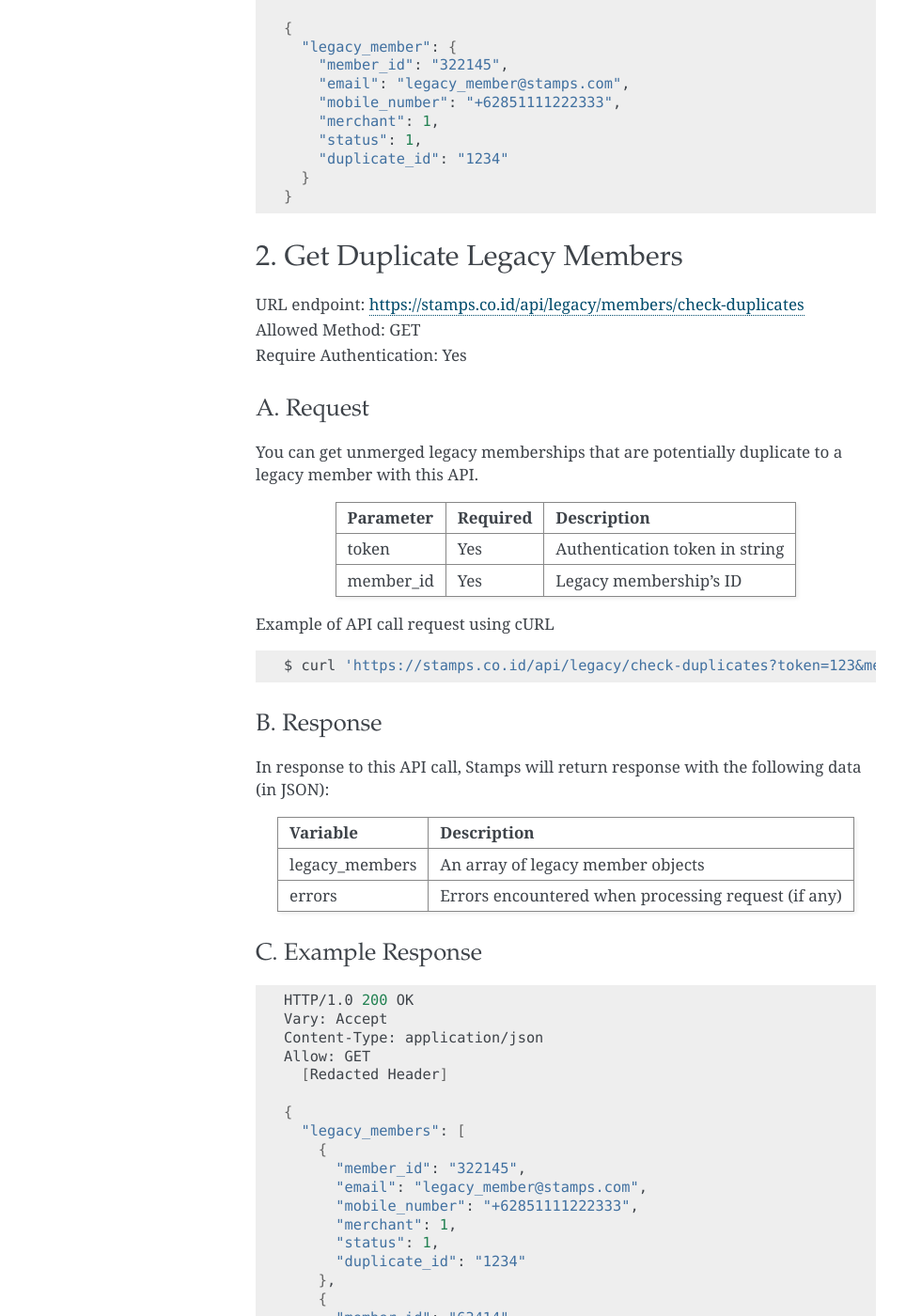
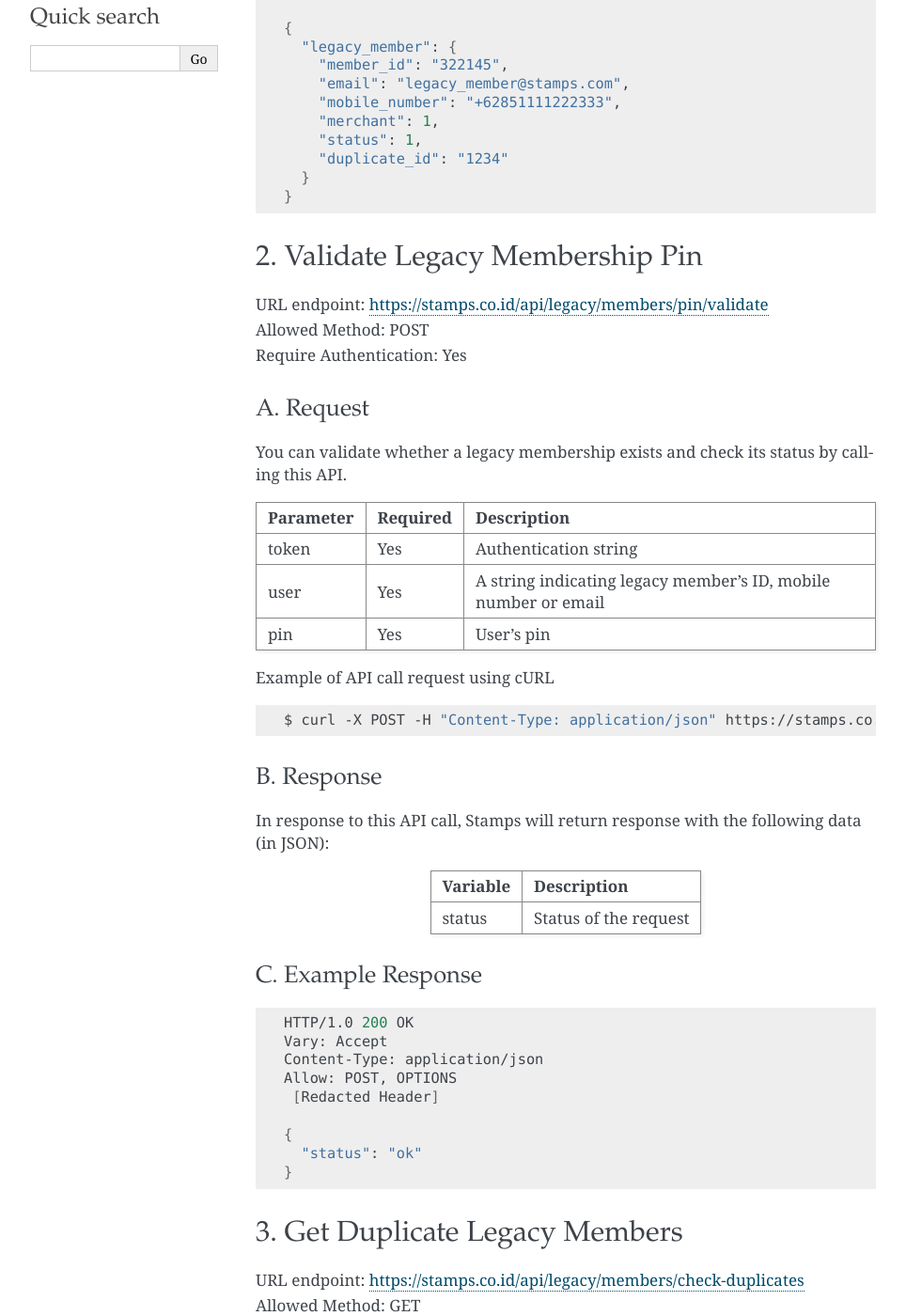
Before and after one commit to ui/stamps-api-docs, a Sphinx documentation site: the page built from source/legacy_members_api.rst, in a window 1280 px wide and 1400 px high, scrolled down 1201 px. Shown: the whole window at 94% size, without its empty margins (148-1112 px from the left). Built offline with Sphinx 7.4.7, drawn with Linux system fonts in a browser that asks for light colours; some of the changed text lies outside the part shown.

Commit message:
Add validate legacy memebr pin docs

```diff
--- a/source/legacy_members_api.rst
+++ b/source/legacy_members_api.rst
@@ -68,7 +68,62 @@ C. Example Response
     }
 
 
-2. Get Duplicate Legacy Members
+2. Validate Legacy Membership Pin
+====================================
+| URL endpoint: https://stamps.co.id/api/legacy/members/pin/validate
+| Allowed Method: POST
+| Require Authentication: Yes
+
+A. Request
+-----------------------------
+You can validate whether a legacy membership exists and check its status by calling this API.
+
+================ =========== =========================
+Parameter        Required    Description
+================ =========== =========================
+token            Yes         Authentication string
+user             Yes         A string indicating legacy member's ID, mobile number or email
+pin              Yes         User's pin
+================ =========== =========================
+
+
+Example of API call request using cURL
+
+.. code-block :: bash
+
+    $ curl -X POST -H "Content-Type: application/json" https://stamps.co.id/api/legacy/members/pin/validate -i -d '{ "token": "secret", "user": "legacy_member@stamps.com", "pin": "123456"}'
+
+
+
+B. Response
+-----------
+
+In response to this API call, Stamps will return response with the following data (in JSON):
+
+====================== ==============================
+Variable               Description
+====================== ==============================
+status                 Status of the request
+====================== ==============================
+
+
+C. Example Response
+-------------------
+
+.. code-block :: bash
+
+    HTTP/1.0 200 OK
+    Vary: Accept
+    Content-Type: application/json
+    Allow: POST, OPTIONS
+     [Redacted Header]
+
+    {
+      "status": "ok"
+    }
+
+
+3. Get Duplicate Legacy Members
 ====================================
 | URL endpoint: https://stamps.co.id/api/legacy/members/check-duplicates
 | Allowed Method: GET
```
Also changed, not shown: other parts of source/legacy_members_api.rst (+5 -5 lines).
